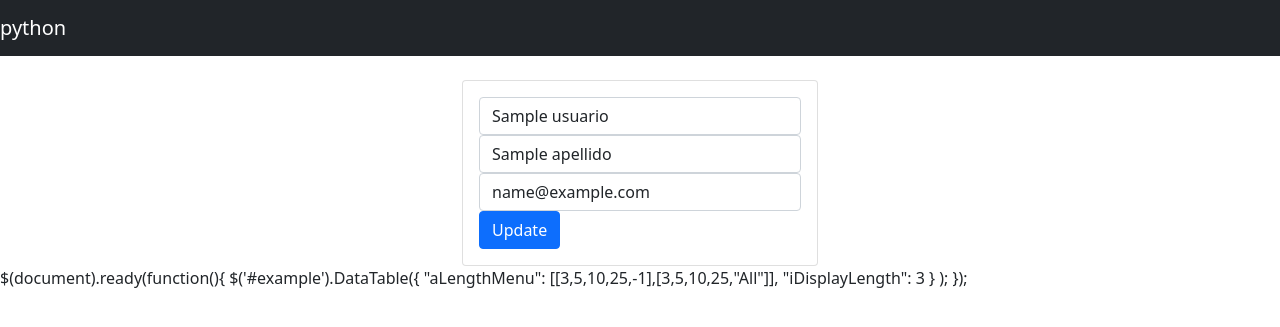
After one commit to Yong-Park/proyecto2BD, a Flask app: page /edit/1 in a window 1280 px wide. The commit adds this page. Shown: the top 327 px of the page. Run offline with Flask 2, Linux system fonts and the light colour scheme; a database or web service that is not in the repository returns one stand-in record (values such as "Sample title"); some libraries are stand-ins or nearby versions.

Commit message:
ya se logra agregar, nuevos usuario y modificar

```diff
--- a/devApp/app.py
+++ b/devApp/app.py
@@ -1,4 +1,4 @@
-from flask import Flask, render_template
+from flask import Flask, render_template, request, url_for, redirect, flash
 import psycopg2 #pip install psycopg2
 import psycopg2.extras
 
@@ -15,15 +15,68 @@ conn = psycopg2.connect(
 
 
 #pagina defaul que mostrara al correr
-@app.route('/')
+@app.route('/', methods=['GET'])
 def registrar():
     cur = conn.cursor(cursor_factory=psycopg2.extras.DictCursor)
-    s = """
-    SELECT * FROM usuarios;
-    """
-    cur.execute(s)
+    cur.execute(
+        """
+        SELECT * FROM usuarios;
+        """
+    )
     list_users = cur.fetchall()
     return render_template('index.html', list_users = list_users)
+#agregar usuarios a la base de datos
+@app.route('/agregar_usuario', methods=['POST'])
+def agregar_usuario():
+    cur = conn.cursor(cursor_factory=psycopg2.extras.DictCursor)
+    if request.method == 'POST':
+        nombre = request.form['nombre']
+        apellido = request.form['apellido']
+        correo = request.form['correo']
+        cur.execute(
+            """
+            INSERT INTO usuarios (nombre, apellido, email) VALUES (%s,%s,%s)
+            """, (nombre,apellido,correo)
+        )
+        conn.commit()
+        flash('Usuario agregado exitosamente')
+        return redirect(url_for('registrar'))
+#se manda al edit.html los valores del que se selecciono
+@app.route('/edit/<id>', methods=['POST', 'GET'])
+def obtener_usuario(id):
+    cur = conn.cursor(cursor_factory=psycopg2.extras.DictCursor)
+
+    cur.execute(
+        """
+        SELECT * FROM usuarios WHERE id=%s
+        """,(id)
+    )
+    data = cur.fetchall()
+    cur.close()
+    print(data[0])
+    return render_template('edit.html', usuario = data[0])
+
+#al darle update del edit.html este correra y obtendra los datos y se actualizara
+@app.route('/update/<id>', methods=['POST'])
+def actualizar_usuario(id):
+    if request.method == 'POST':
+        nombre = request.form['nombre']
+        apellido = request.form['apellido']
+        correo = request.form['email']
+
+        cur = conn.cursor(cursor_factory=psycopg2.extras.DictCursor)
+        cur.execute(
+            """
+            UPDATE usuarios
+            SET nombre = %s,
+                apellido = %s,
+                email = %s
+            WHERE id = %s
+            """,(nombre,apellido,correo, id)
+        )
+        flash('usuario actualizado exitosamente')
+        conn.commit()
+        return redirect(url_for('registrar'))
 
 if __name__ == '__main__':
     app.run(debug=True)
--- /dev/null
+++ b/devApp/templates/edit.html
@@ -0,0 +1,25 @@
+{% extends "layout.html" %}
+{% block body %}
+  <div class="row">
+    <div class="col-md-4 offset-md-4">
+      <div class="card card-body">
+        <form action="/update/{{usuario.id}}" method="POST">
+          <div class="form-group">
+            <input type="text" name="nombre" value="{{usuario.nombre}}" class="form-control">
+          </div>
+          <div class="form-group">
+            <input type="text" name="apellido" value="{{usuario.apellido}}" class="form-control">
+          </div>
+          <div class="form-group">
+            <input type="email" name="email" value="{{usuario.email}}" class="form-control">
+          </div>
+          <div class="form-group">
+            <button type="submit" class="btn btn-primary btn-block">
+              Update
+            </button>
+          </div>
+        </form>
+      </div>
+    </div>
+  </div>
+{% endblock %}
--- a/devApp/templates/layout.html
+++ b/devApp/templates/layout.html
@@ -3,9 +3,14 @@
     <head>
         <meta charset="UTF-8">
         <title>conexion con la base de datos</title>
-    <link href="https://maxcdn.bootstrapcdn.com/bootstrap/4.0.0/css/bootstrap.min.css" rel="stylesheet" id="bootstrap-css">
-    <script src="https://maxcdn.bootstrapcdn.com/bootstrap/4.0.0/js/bootstrap.min.js"></script>
-    <script src="https://cdnjs.cloudflare.com/ajax/libs/jquery/3.2.1/jquery.min.js"></script>
+    <link rel="stylesheet" href="https://cdn.jsdelivr.net/npm/bootstrap@5.1.3/dist/css/bootstrap.min.css" integrity="sha384-1BmE4kWBq78iYhFldvKuhfTAU6auU8tT94WrHftjDbrCEXSU1oBoqyl2QvZ6jIW3" crossorigin="anonymous">
+    <script src="https://cdn.jsdelivr.net/npm/bootstrap@5.1.3/dist/js/bootstrap.min.js" integrity="sha384-QJHtvGhmr9XOIpI6YVutG+2QOK9T+ZnN4kzFN1RtK3zEFEIsxhlmWl5/YESvpZ13" crossorigin="anonymous"></script>
+    <script src="https://cdnjs.cloudflare.com/ajax/libs/jquery/3.6.0/jquery.min.js"></script>
+
+    <!--se utiliza estas para darle el diseno del tamano y la herramiento de busqueda-->
+    <script src="https://cdn.datatables.net/1.11.5/js/jquery.dataTables.min.js"></script>
+    <script src="https://cdn.datatables.net/1.11.5/js/dataTables.bootstrap4.min.js"></script>
+
     </head>
     <body>
         <nav class="navbar navbar-dark bg-dark">
@@ -16,5 +21,15 @@
             {% block body %}
             {% endblock %}
         </div>
+    <scritp>
+    <!--se utiliza estas para darle el diseno del tamano y la herramiento de busqueda-->
+    $(document).ready(function(){
+        $('#example').DataTable({
+            "aLengthMenu": [[3,5,10,25,-1],[3,5,10,25,"All"]],
+                "iDisplayLength": 3
+            }
+        );
+    });
+    </scritp>
     </body>
 </html>
```
Also changed, not shown: devApp/templates/index.html (+14 -2 lines), devApp/package-lock.json (added).
